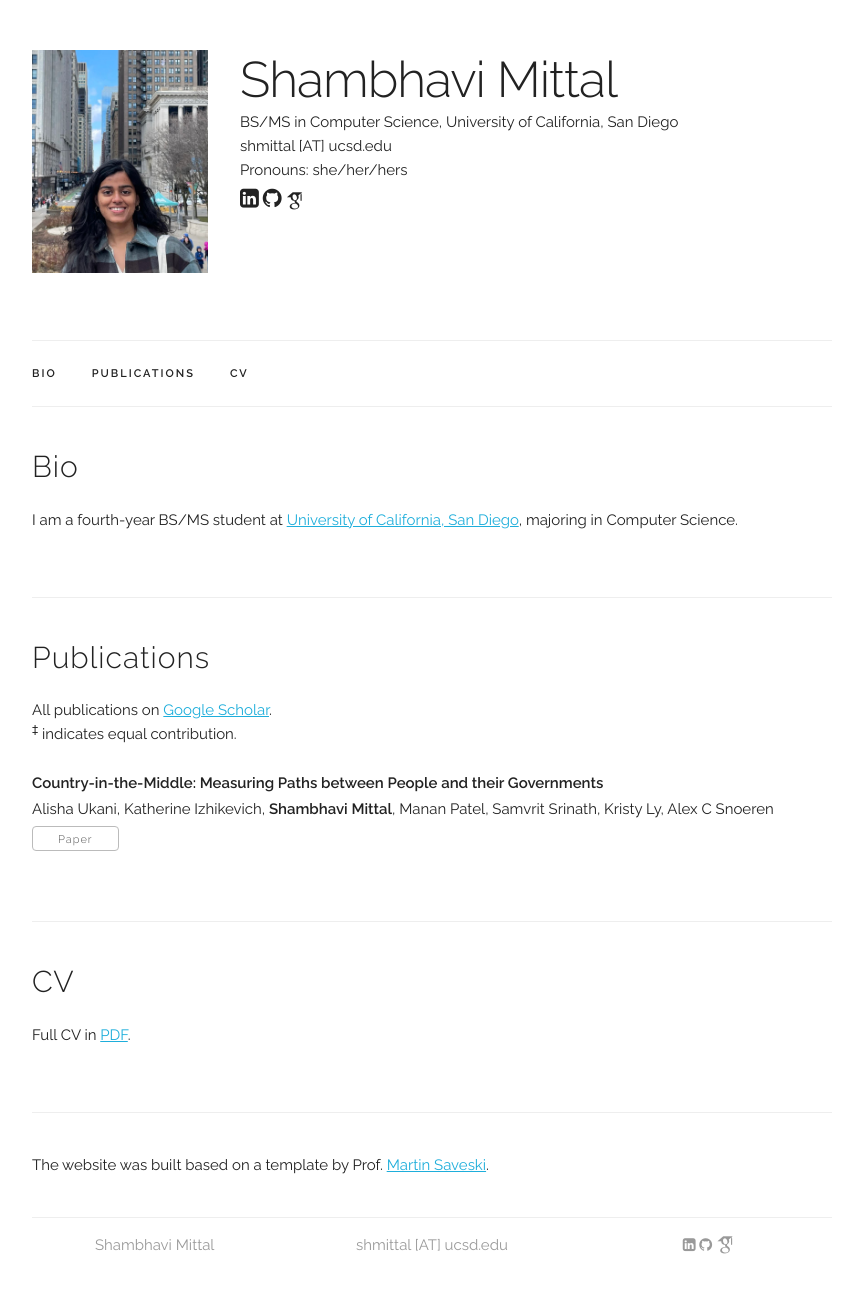
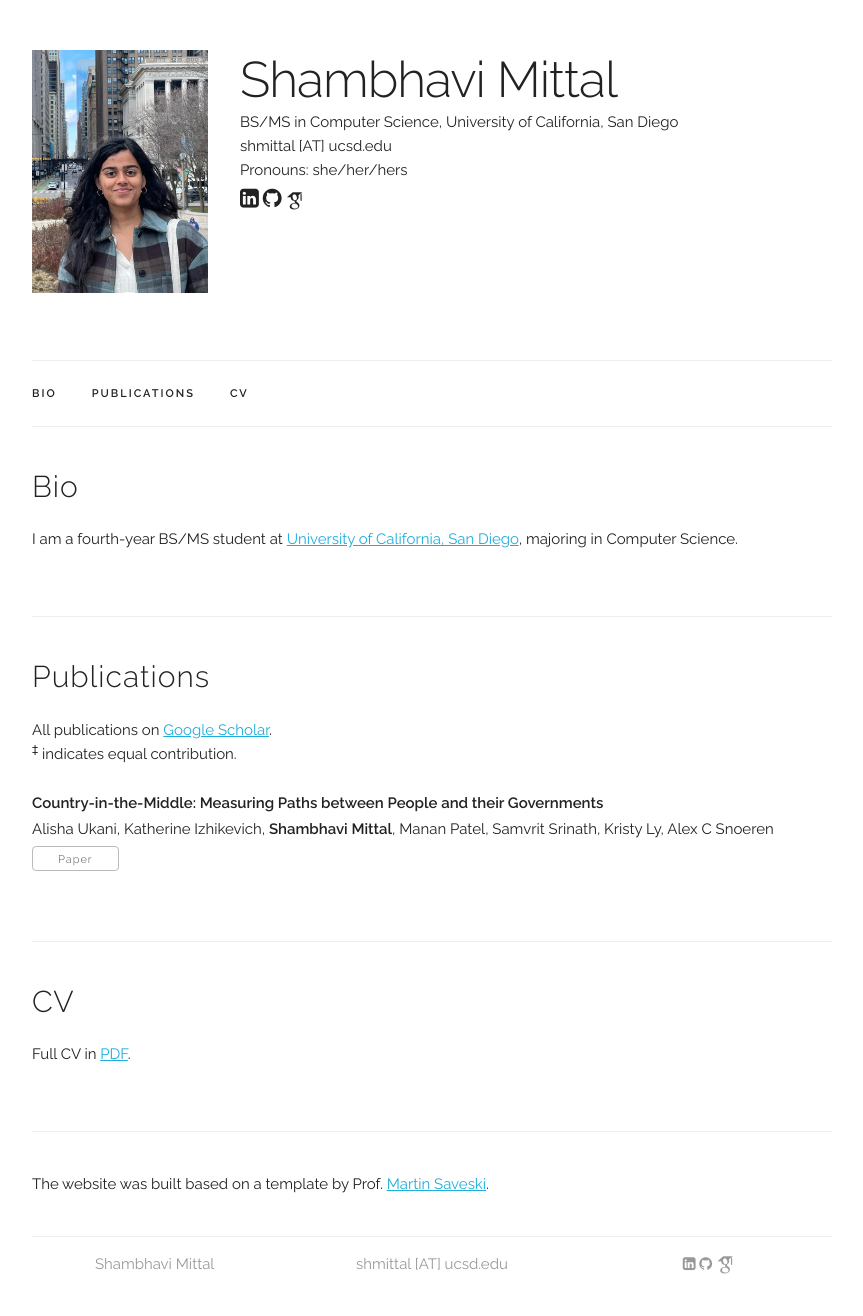
Before and after one commit to shambhavi-20/shambhavi-20.github.io, a Jekyll site: the page built from index.html, in a window 1280 px wide. Shown: the whole page, without its empty margins (208-1071 px from the left). Built offline with Jekyll 4.4.1, drawn with Linux system fonts in a browser that asks for light colours; some web fonts are replaced.

Commit message:
final headshot

```diff
--- a/_data/main_info.yaml
+++ b/_data/main_info.yaml
@@ -1,7 +1,7 @@
 name: "Shambhavi Mittal"
 title: "BS/MS in Computer Science, University of California, San Diego"
 email: "shmittal [AT] ucsd.edu"
-profile_pic: "/assets/profile-pics/shambhavimittal_headshot2.jpg"
+profile_pic: "/assets/profile-pics/shambhavimittal_headshot.jpg"
 # twitter: "https://twitter.com/shravika_mittal"
 linkedin: "https://www.linkedin.com/in/shambhavi-mittal/"
 github: "https://github.com/shambhavi-20"
```
Also changed, not shown: assets/profile-pics/shambhavimittal_headshot1.jpg (deleted), assets/profile-pics/shambhavimittal_headshot2.jpg (deleted).
